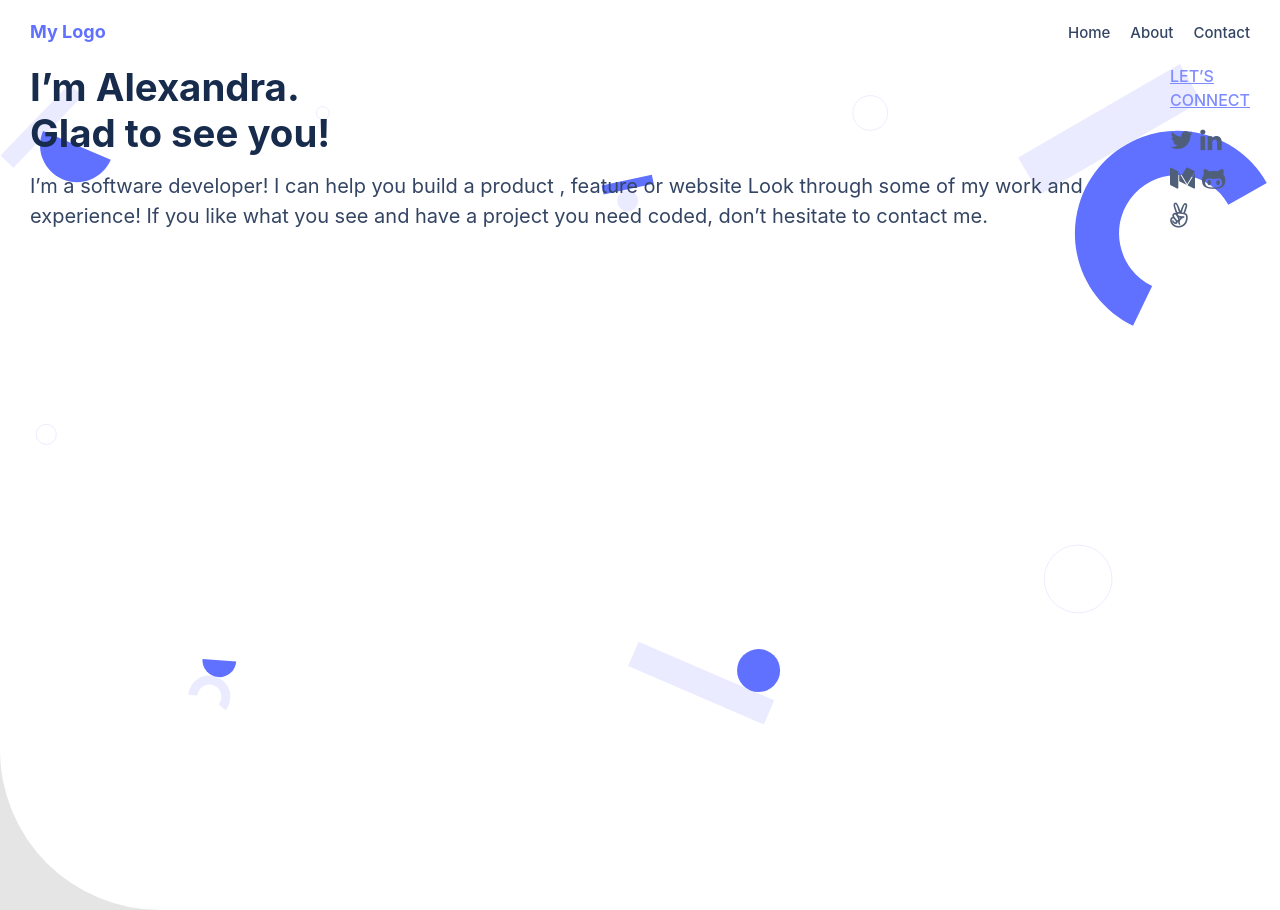
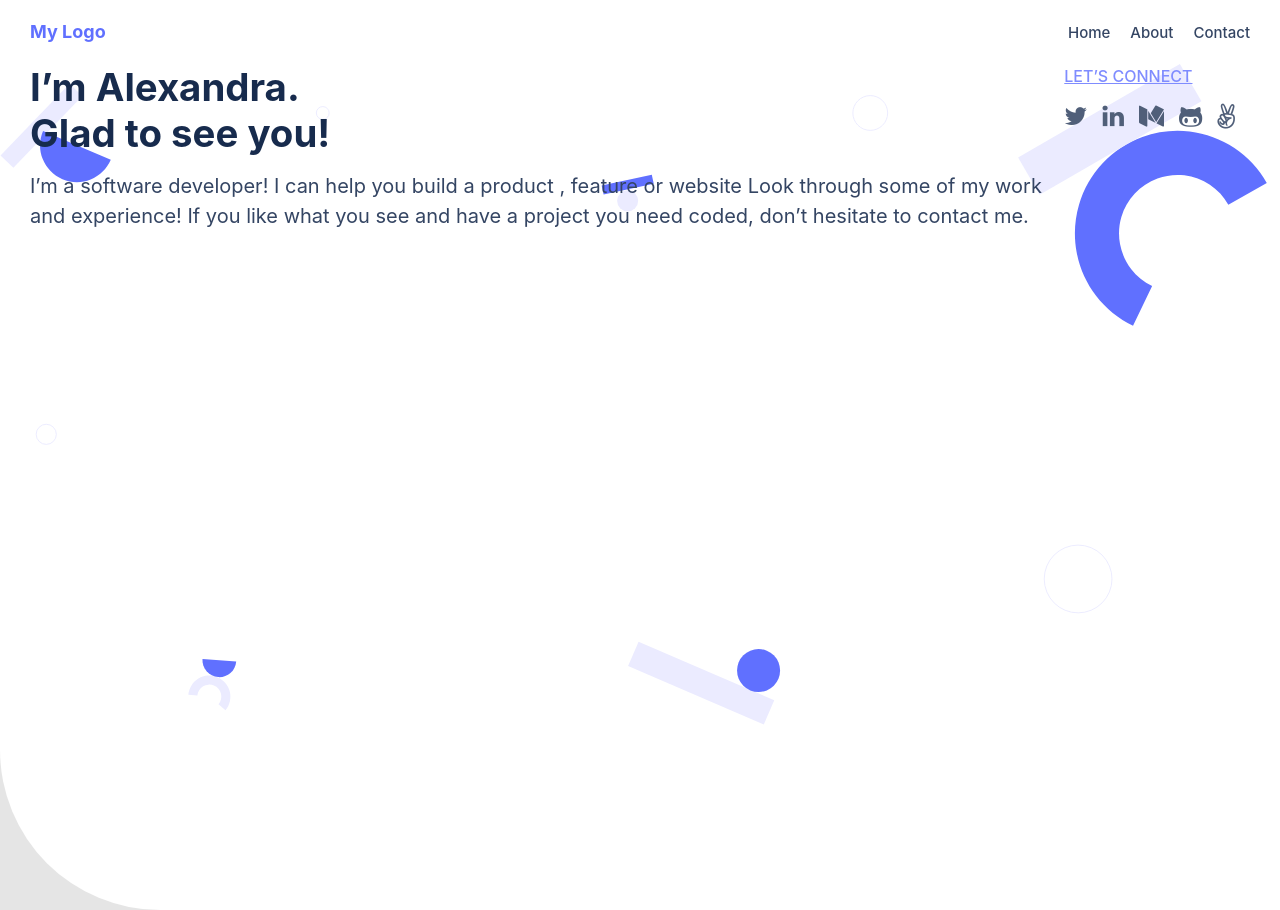
Before and after one commit to ticoniq/Portfolio, a website: page index.html in a window 1280 px wide. Drawn offline with Linux system fonts and the light colour scheme.

Commit message:
Update the style.css and index.html file

```diff
--- a/assets/css/style.css
+++ b/assets/css/style.css
@@ -105,10 +105,15 @@ ul {
   color: #344563;
 }
 
-.header .socials {
+.header .socials ul {
+  display: flex;
+}
+
+.header .socials a {
   color: #505f79;
   font-size: 25px;
   margin-top: 10px;
+  margin-right: 15px;
 }
 
 @media (max-width: 760px) {
--- a/index.html
+++ b/index.html
@@ -12,9 +12,11 @@
 </head>
 
 <body>
-  <nav class="navbar">
+  <header>
+    <div class="navbar">
       <div class="container">
-      <div class="logo">My Logo</div>
+        <a class="logo" href="index.html">My Logo</a>
+        <nav class="nav-link">
           <ul class="nav">
             <li>
               <a href="#">Home</a>
@@ -26,9 +28,10 @@
               <a href="#">Contact</a>
             </li>
           </ul>
-      <i class="fa fa-bars"></i>
+          <a href="#"><i class="fa fa-bars"></i></a>
+        </nav>
       </div>
-  </nav>
+    </div>
     <header class="header">
       <div class="container">
         <div class="head-text">
@@ -36,18 +39,21 @@
           <p>I’m a software developer! I can help you build a product , feature or website Look through some of my work
             and experience! If you like what you see and have a project you need coded, don’t hesitate to contact me.</p>
         </div>
-      <div class="">
+        <div class="social">
           <a href="#">LET’S CONNECT</a>
           <div class="socials">
-          <i class="fa fa-twitter"></i>
-          <i class="fa fa-linkedin"></i>
-          <i class="fa fa-medium"></i>
-          <i class="fa fa-github-alt"></i>
-          <i class="fa fa-angellist"></i>
+            <ul>
+              <a href=""><i class="fa fa-twitter"></i></a>
+              <a href=""><i class="fa fa-linkedin"></i></a>
+              <a href=""><i class="fa fa-medium"></i></a>
+              <a href=""><i class="fa fa-github-alt"></i></a>
+              <a href=""><i class="fa fa-angellist"></i></a>
+            </ul>
           </div>
         </div>
       </div>
     </header>
+  </header>
 </body>
 
 </html>
```
Lines whose indentation alone changed are shown as unchanged.
